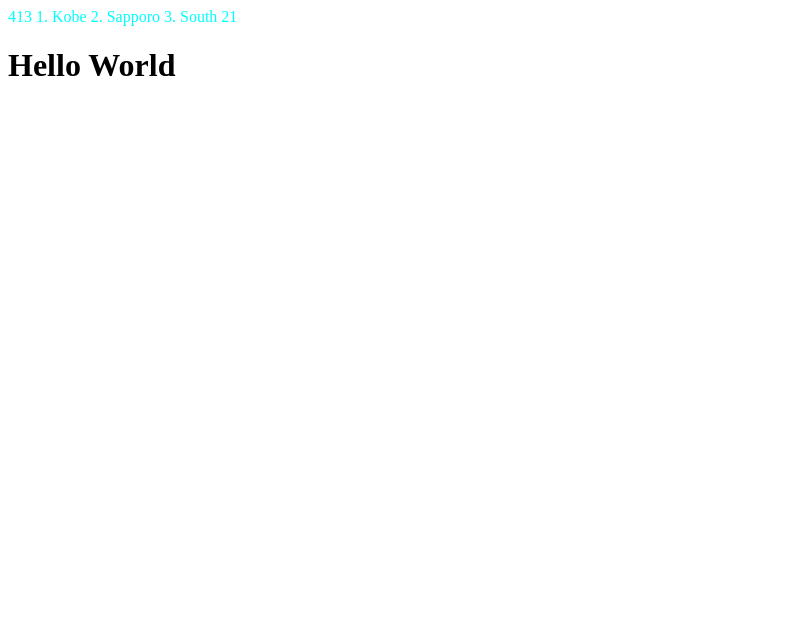
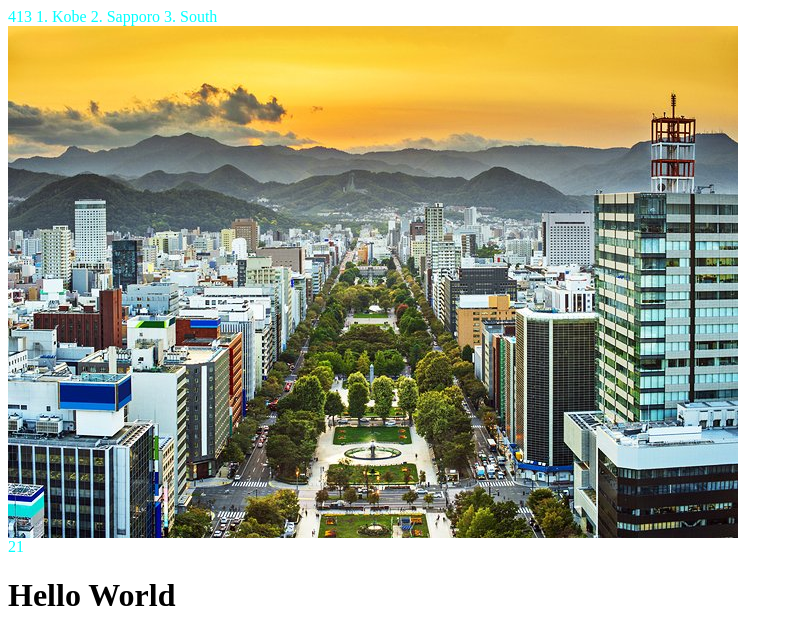
Before and after one commit to rjswallow/initialNotes, a plain HTML site: page index.html in a window 1280 px wide. Shown: the whole page, without its empty margins (0-793 px from the left). Drawn offline with Linux system fonts and the light colour scheme.

Commit message:
image of Sapporo

```diff
--- a/index.html
+++ b/index.html
@@ -12,6 +12,10 @@
   2. Sapporo
   3. South
 
+<div>
+    <img src="park.jpeg" alt="Odori Park Sapporo Japan">
+</div>
+
   21
 </div>
 
```
Also changed, not shown: park.jpeg (added).
